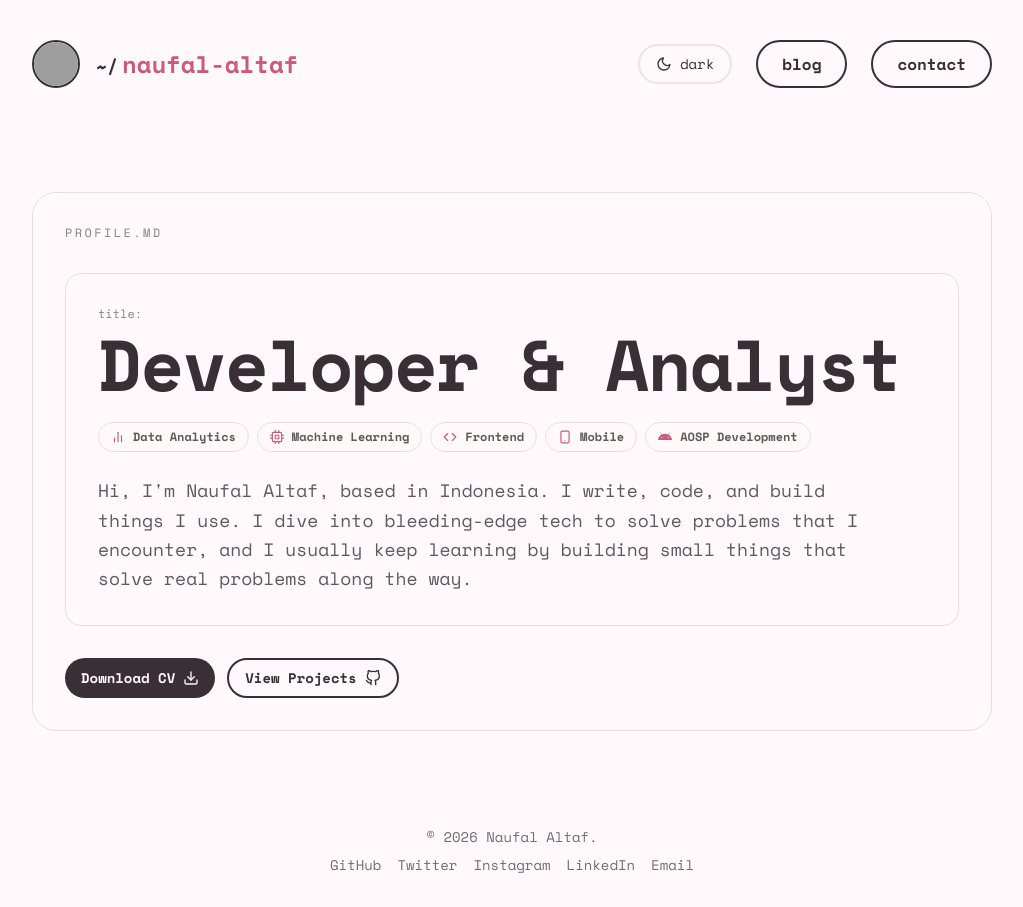
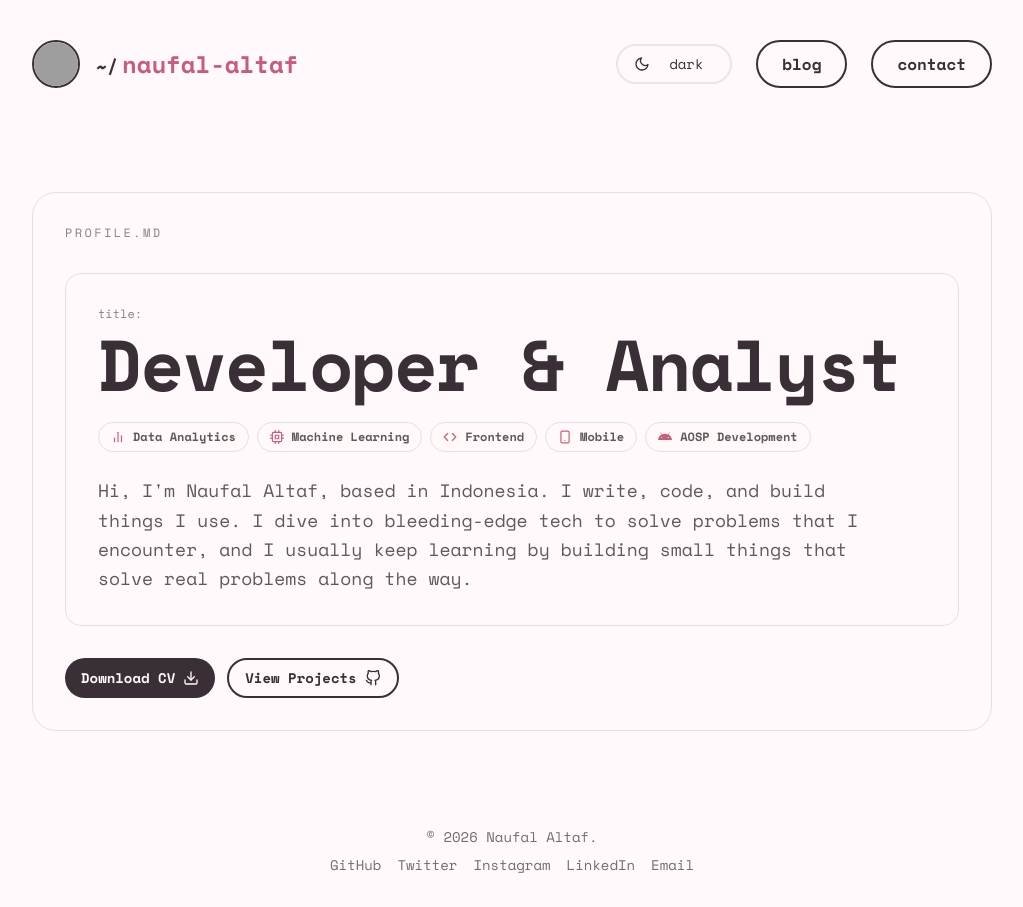
Before and after one commit to nawocci/site, a Next.js app: page / in a window 1280 px wide. Shown: the whole page, without its empty margins (128-1151 px from the left). Built offline with nearby package versions, Linux system fonts and the light colour scheme; grey boxes are pictures that could not be loaded.

Commit message:
Make dark mode toggle constant

```diff
--- a/src/components/ThemeToggle.tsx
+++ b/src/components/ThemeToggle.tsx
@@ -101,7 +101,7 @@ export default function ThemeToggle() {
       ) : (
         <FiMoon className="h-4 w-4" />
       )}
-      <span className="hidden md:inline">{isInitializing ? "theme" : isDark ? "light" : "dark"}</span>
+      <span className="hidden w-14 text-center md:inline">{isInitializing ? "theme" : isDark ? "light" : "dark"}</span>
     </button>
   );
 }
```
